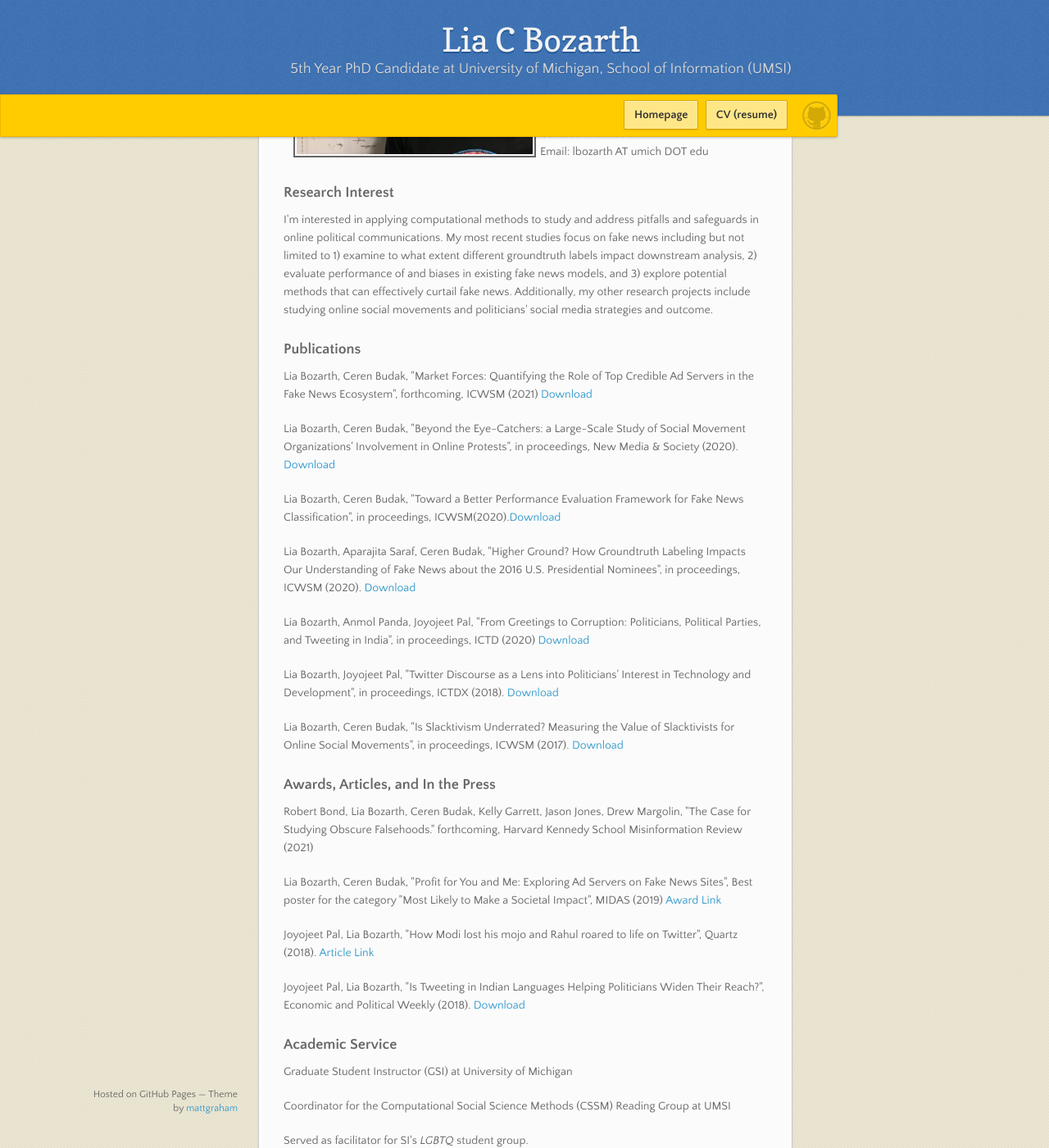
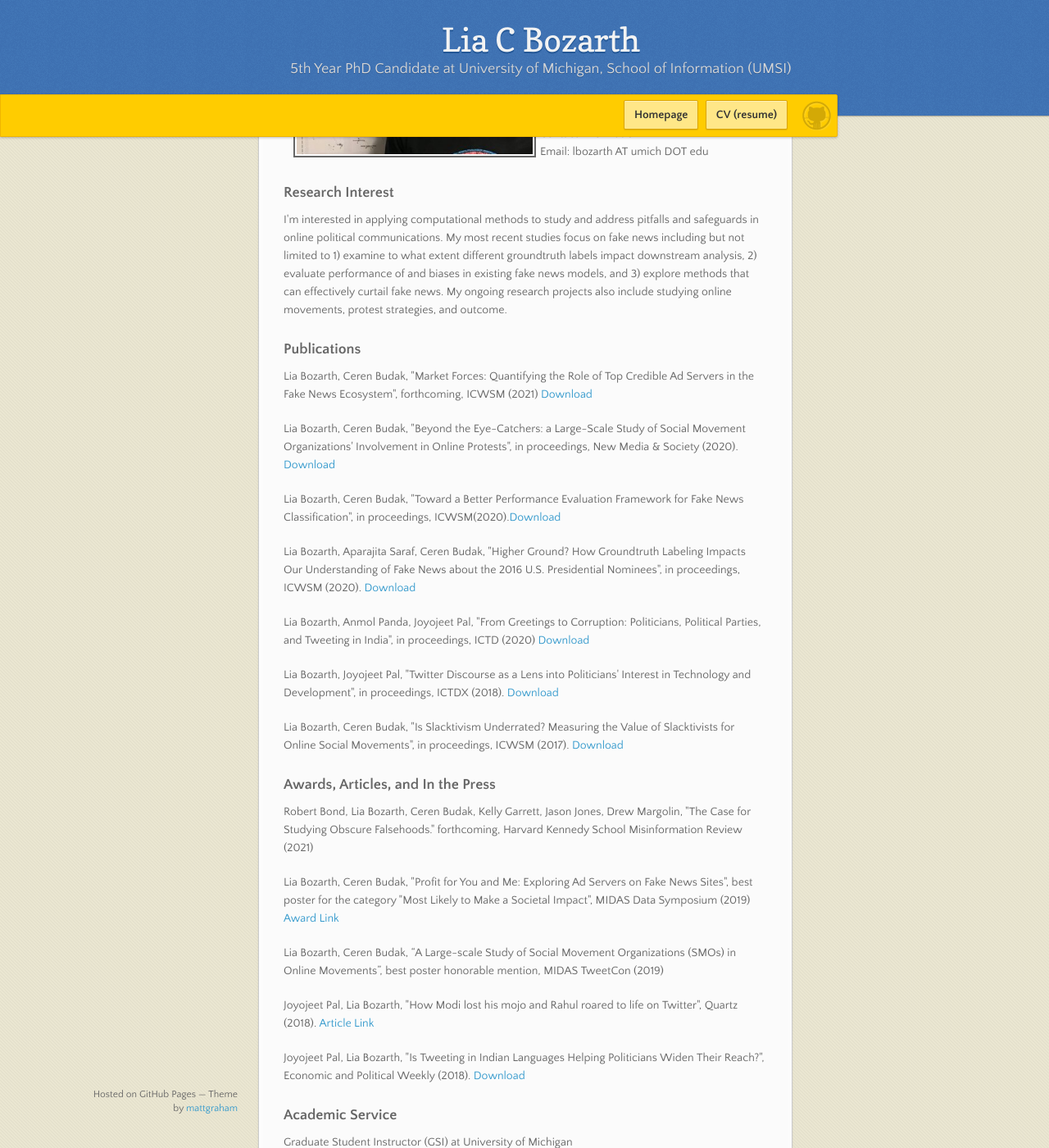
Before and after one commit to lbozarth/lbozarth.github.io, a Jekyll site: the page built from index.md, in a window 1280 px wide and 1400 px high, scrolled down 337 px. Shown: the whole window at 82% size. Built offline with Jekyll 4.4.1, drawn with Linux system fonts in a browser that asks for light colours; nearby versions of some CDN libraries.

Commit message:
update 2

```diff
--- a/index.md
+++ b/index.md
@@ -23,7 +23,7 @@ layout: default
 
 <div id="interests" class="sec_div">
 <h3>Research Interest</h3>
-<p>I'm interested in applying computational methods to study and address pitfalls and safeguards in online political communications. My most recent studies focus on fake news including but not limited to 1) examine to what extent different groundtruth labels impact downstream analysis, 2) evaluate performance of and biases in existing fake news models, and 3) explore potential methods that can effectively curtail fake news. Additionally, my other research projects include studying online social movements and politicians' social media strategies and outcome.</p>
+<p>I'm interested in applying computational methods to study and address pitfalls and safeguards in online political communications. My most recent studies focus on fake news including but not limited to 1) examine to what extent different groundtruth labels impact downstream analysis, 2) evaluate performance of and biases in existing fake news models, and 3) explore methods that can effectively curtail fake news. My ongoing research projects also include studying online movements, protest strategies, and outcome.</p>
 </div>
 
 <div id="publication" class="sec_div">
@@ -40,7 +40,8 @@ layout: default
 <div id="thepress" class="sec_div">
 <h3>Awards, Articles, and In the Press</h3>
 <p>Robert Bond, Lia Bozarth, Ceren Budak, Kelly Garrett, Jason Jones, Drew Margolin, "The Case for Studying Obscure Falsehoods." forthcoming, Harvard Kennedy School Misinformation Review (2021)</p>
-<p>Lia Bozarth, Ceren Budak, "Profit for You and Me: Exploring Ad Servers on Fake News Sites", Best poster for the category "Most Likely to Make a Societal Impact", MIDAS (2019) <a href="https://midas.umich.edu/2019-symposium-winners/">Award Link</a></p>
+<p>Lia Bozarth, Ceren Budak, "Profit for You and Me: Exploring Ad Servers on Fake News Sites", best poster for the category "Most Likely to Make a Societal Impact", MIDAS Data Symposium (2019) <a href="https://midas.umich.edu/2019-symposium-winners/">Award Link</a></p>
+<p>Lia Bozarth, Ceren Budak, “A Large-scale Study of Social Movement Organizations (SMOs) in Online Movements”, best poster honorable mention, MIDAS TweetCon (2019)</p>
 <p>Joyojeet Pal, Lia Bozarth, "How Modi lost his mojo and Rahul roared to life on Twitter", Quartz (2018). <a href="https://qz.com/india/1441312/how-narendra-modi-rahul-gandhi-have-performed-on-indian-twitter/">Article Link</a></p>
 <p>Joyojeet Pal, Lia Bozarth, "Is Tweeting in Indian Languages Helping Politicians Widen Their Reach?", Economic and Political Weekly (2018). <a href="http://localhost:4000/assets/static/epw_01.pdf">Download</a></p>
 </div>
```
Also changed, not shown: 1 other file.
